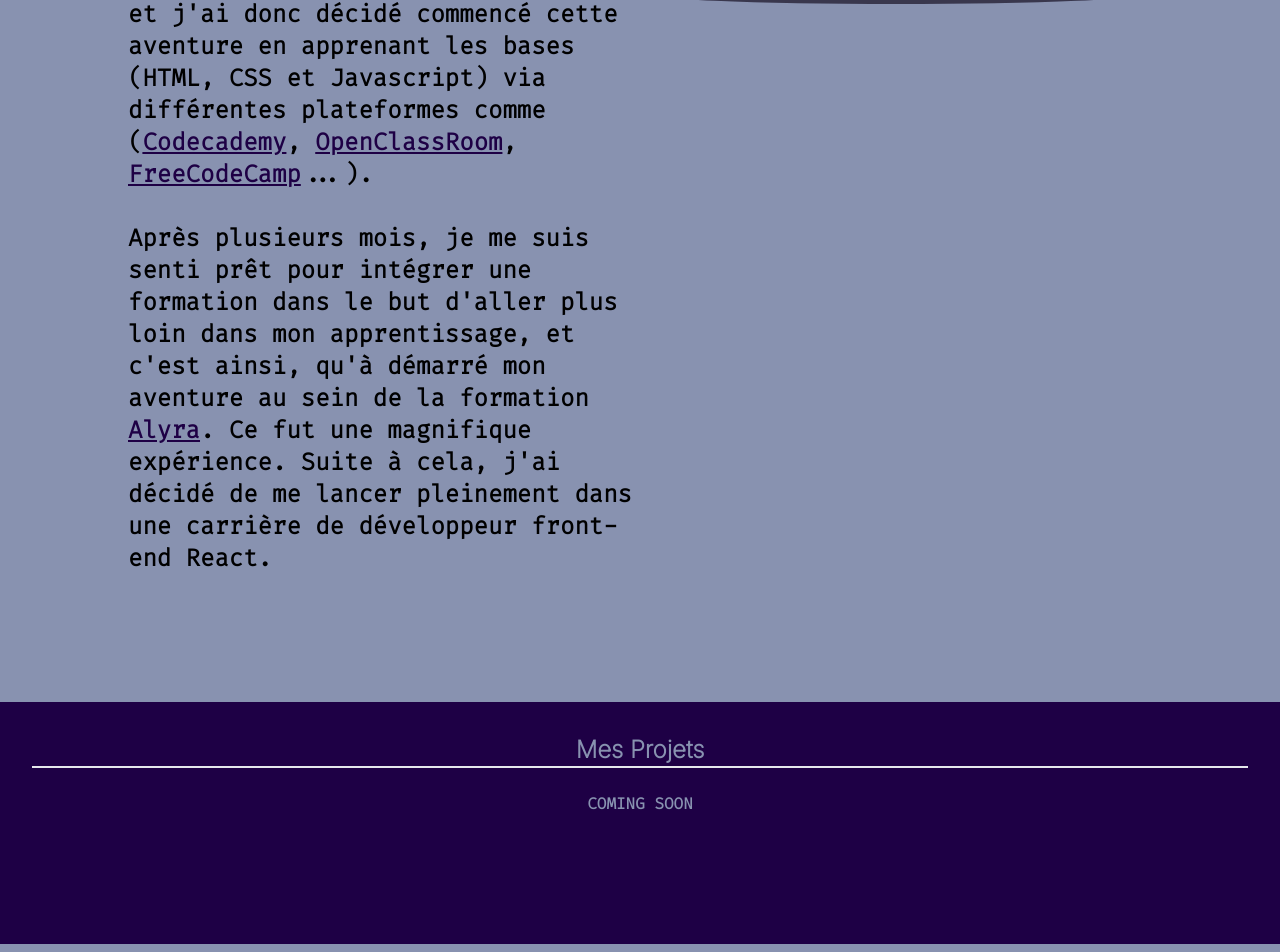
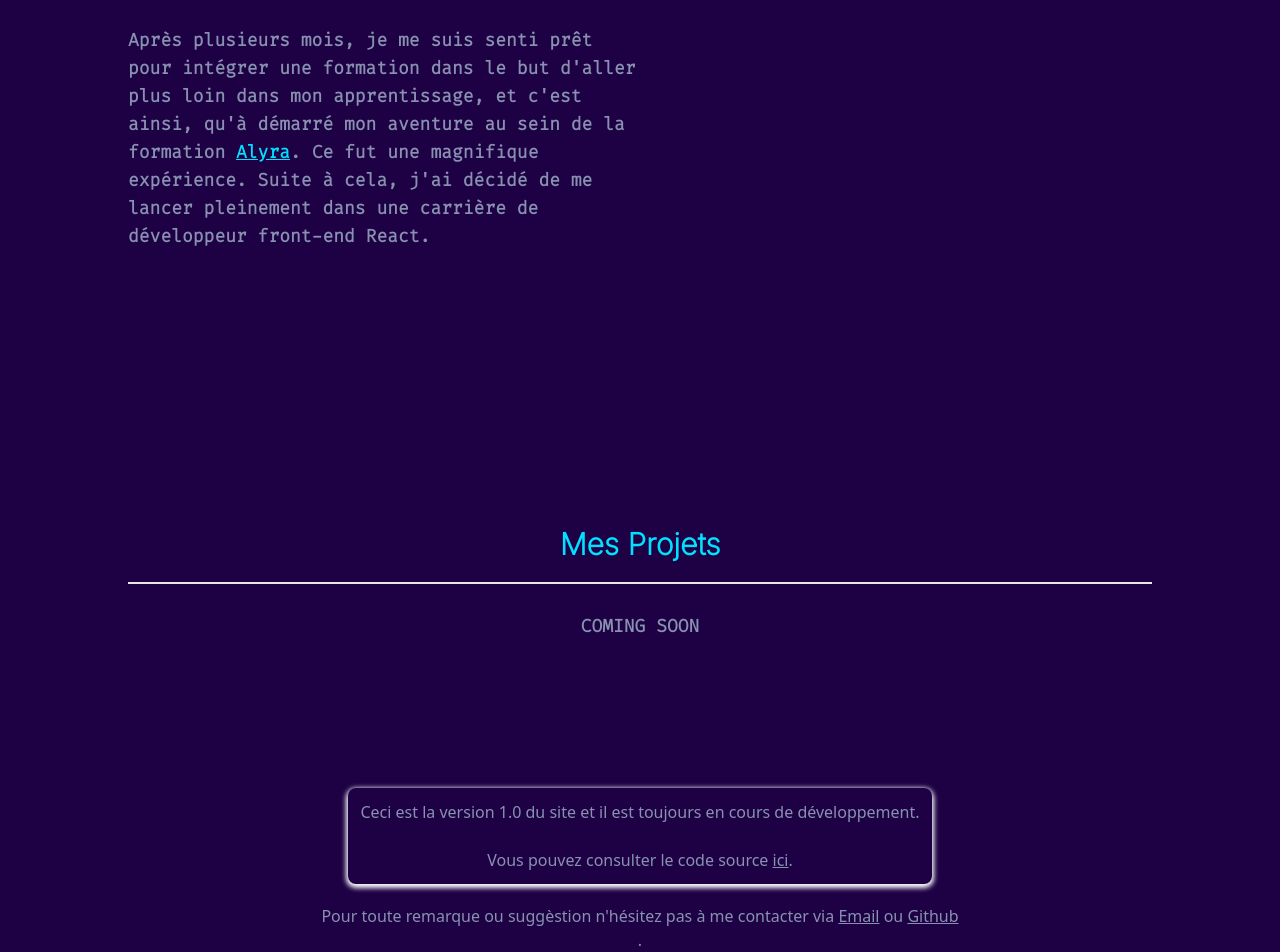
Before and after one commit to Gregory-Alexis/MyPortfolio, a React (Create React App) app: page / in a window 1280 px wide. Shown: the part 1428-2380 px from the top of the page. Built offline with nearby package versions, Linux system fonts and the light colour scheme.

Commit message:
in progress

```diff
--- a/src/components/Footer.js
+++ b/src/components/Footer.js
@@ -1,8 +1,8 @@
 const Footer = () => {
 	return (
 		<footer
-			className="text-black text-center p-5 "
-			style={{ backgroundColor: "#8892b0" }}
+			className=" text-center p-5 "
+			style={{ backgroundColor: "#1e0045", color: "#8892b0" }}
 		>
 			<div className=" shadow-white p-3 rounded-lg inline-block mb-5">
 				<p>
@@ -14,7 +14,9 @@ const Footer = () => {
 					Vous pouvez consulter le code source{" "}
 					<a
 						href="https://github.com/Westindiess/MyPortfolio"
-						className="underline hover:text-blue-300 "
+						className="underline hover:text-blue-300"
+						rel="noopener noreferrer"
+						target="_blank"
 					>
 						ici
 					</a>
@@ -27,6 +29,8 @@ const Footer = () => {
 				<a
 					href="mailto:gregoryalexiss@gmail.com"
 					className="underline hover:text-blue-300"
+					rel="noopener noreferrer"
+					target="_blank"
 				>
 					Email
 				</a>{" "}
@@ -34,6 +38,8 @@ const Footer = () => {
 				<a
 					href="https://github.com/Westindiess"
 					className="underline hover:text-blue-300"
+					rel="noopener noreferrer"
+					target="_blank"
 				>
 					Github
 				</a>
--- a/src/components/Main.js
+++ b/src/components/Main.js
@@ -4,17 +4,10 @@ import Projets from "./pages/Projets"
 
 const Main = () => {
 	return (
-		<section>
-			<div style={{ backgroundColor: "#1e0045" }}>
-				<Intro />
-			</div>
-
-			<div style={{ backgroundColor: "#8892b0" }}>
-				<Infos />
-			</div>
-			<div style={{ backgroundColor: "#1e0045" }}>
-				<Projets />
-			</div>
+		<section style={{ backgroundColor: "#1e0045" }}>
+			<Intro />
+			<Infos />
+			<Projets />
 		</section>
 	)
 }
--- a/src/components/pages/Infos.js
+++ b/src/components/pages/Infos.js
@@ -8,9 +8,13 @@ const Infos = () => {
 				fontFamily: "Fira code",
 			}}
 		>
-			<div className="text-sm md:text-base xl:text-2xl" data-aos="flip-right">
+			<div
+				className="text-sm md:text-base lg:text-lg"
+				data-aos="flip-right"
+				style={{ color: "#8892b0" }}
+			>
 				<h2
-					className="text-center text-lg border-b-2 p-5 md:text-2xl lg:text-2xl xl:text-4xl"
+					className="text-center text-xl border-b-2 p-5 text-lightblue md:text-2xl lg:text-2xl xl:text-3xl"
 					style={{
 						fontFamily: "Inter",
 					}}
@@ -35,21 +39,27 @@ const Infos = () => {
 					différentes plateformes comme (
 					<a
 						href="https://www.codecademy.com/"
-						className="text-purplerain  underline hover:text-red"
+						className="text-lightblue  underline hover:text-red"
+						rel="noopener noreferrer"
+						target="_blank"
 					>
 						Codecademy
 					</a>
 					,{" "}
 					<a
 						href="https://openclassrooms.com/fr/"
-						className="text-purplerain  underline hover:text-red"
+						className="text-lightblue  underline hover:text-red"
+						rel="noopener noreferrer"
+						target="_blank"
 					>
 						OpenClassRoom
 					</a>
 					,{" "}
 					<a
 						href="https://www.freecodecamp.org/"
-						className="text-purplerain  underline hover:text-red"
+						className="text-lightblue  underline hover:text-red"
+						rel="noopener noreferrer"
+						target="_blank"
 					>
 						FreeCodeCamp
 					</a>
@@ -62,7 +72,9 @@ const Infos = () => {
 					c'est ainsi, qu'à démarré mon aventure au sein de la formation{" "}
 					<a
 						href="https://alyra.fr/"
-						className=" underline text-purplerain hover:text-red"
+						className=" underline text-lightblue hover:text-red"
+						rel="noopener noreferrer"
+						target="_blank"
 					>
 						Alyra
 					</a>
@@ -70,10 +82,7 @@ const Infos = () => {
 					lancer pleinement dans une carrière de développeur front-end React.
 				</p>
 			</div>
-			<div
-				data-aos="flip-down"
-				className="pt-8  m-auto md:w-3/4 md:h-3/4 lg:w-auto  "
-			>
+			<div data-aos="flip-down" className="pt-8  m-auto md:w-3/4 md:h-3/4   ">
 				<img src={ReactIllu} alt="logo react" width="900" height="900" />
 			</div>
 		</article>
--- a/src/components/pages/Intro.js
+++ b/src/components/pages/Intro.js
@@ -43,7 +43,11 @@ const Intro = () => {
 				</div>
 				<div className="flex mt-2">
 					<nav>
-						<a href="https://www.instagram.com/greg_9712/?hl=fr">
+						<a
+							href="https://www.instagram.com/greg_9712/?hl=fr"
+							rel="noopener noreferrer"
+							target="_blank"
+						>
 							<img
 								src={Instalogo}
 								alt="instagram"
@@ -54,7 +58,11 @@ const Intro = () => {
 						</a>
 					</nav>
 					<nav>
-						<a href="https://www.linkedin.com/in/gr%C3%A9gory-alexis-57a21a202/">
+						<a
+							href="https://www.linkedin.com/in/gr%C3%A9gory-alexis-57a21a202/"
+							rel="noopener noreferrer"
+							target="_blank"
+						>
 							<img
 								src={Linkelogo}
 								alt="linkedin"
@@ -65,7 +73,11 @@ const Intro = () => {
 						</a>
 					</nav>
 					<nav>
-						<a href="https://github.com/Westindiess">
+						<a
+							href="https://github.com/Westindiess"
+							rel="noopener noreferrer"
+							target="_blank"
+						>
 							<img
 								src={Gitlogo}
 								alt="github"
@@ -76,7 +88,6 @@ const Intro = () => {
 						</a>
 					</nav>
 				</div>
-
 				<div>
 					<button
 						type="button"
@@ -92,6 +103,8 @@ const Intro = () => {
 								letterSpacing: "2px",
 								fontFamily: "Inter",
 							}}
+							rel="noopener noreferrer"
+							target="_blank"
 						>
 							Contactez Moi
 						</a>
--- a/src/components/pages/Projets.js
+++ b/src/components/pages/Projets.js
@@ -9,9 +9,9 @@ const Projets = () => {
 				color: "#8892b0",
 			}}
 		>
-			<div className="justify-center flex flex-col text-sm md:text-base pb-24">
+			<div className="text-sm md:text-base lg:text-lg p-24">
 				<h2
-					className="text-center text-lg border-b-2 border-lightgreen text-lightgreen md:text-2xl"
+					className="text-center text-xl border-b-2 p-5 text-lightblue md:text-2xl lg:text-2xl xl:text-3xl"
 					style={{
 						fontFamily: "Inter",
 					}}
```
